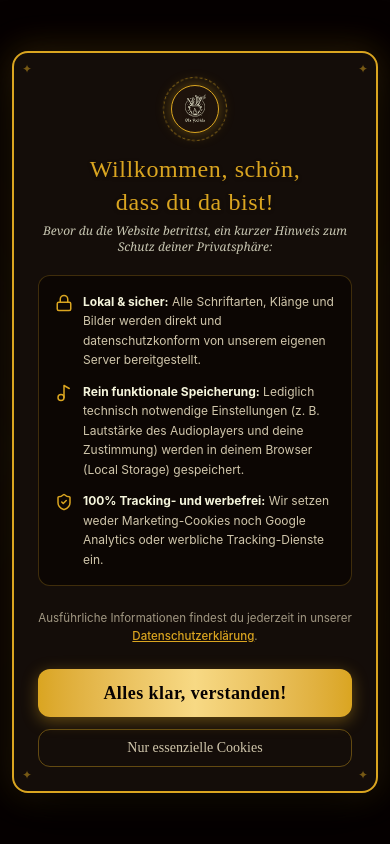
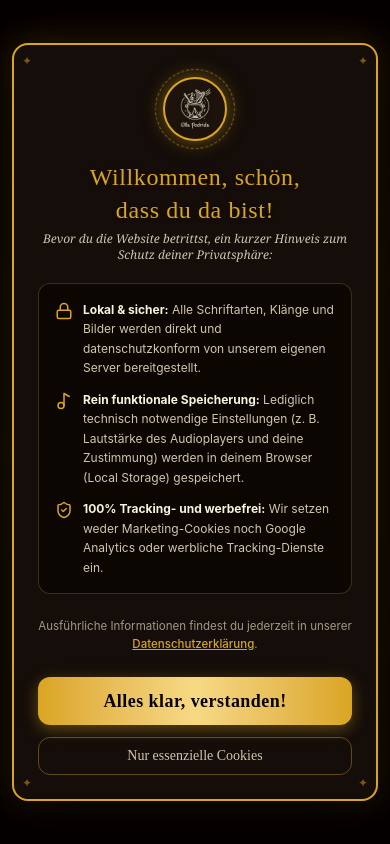
Before and after one commit to JanDennisBruening/olla-podrida-v1, a React (Vite) app: page / in a window 390 px wide. Shown: the top 844 px of the page. Built offline with nearby package versions, Linux system fonts and the light colour scheme; a web font is replaced by a local one.

Commit message:
v1.1.9: start music directly on CookieBanner 'Alles klar, verstanden!' click via GlobalAudioManager singleton; enlarge banner logo by 20%

```diff
--- a/package.json
+++ b/package.json
@@ -1,7 +1,7 @@
 {
   "name": "react-example",
   "private": true,
-  "version": "1.1.8",
+  "version": "1.1.9",
   "type": "module",
   "scripts": {
     "dev": "node node_modules/vite/bin/vite.js --port=3000 --host=0.0.0.0",
--- a/src/App.tsx
+++ b/src/App.tsx
@@ -25,29 +25,20 @@ export default function App() {
   const [archiveModalOpen, setArchiveModalOpen] = useState(false);
   const [presseModalOpen, setPresseModalOpen] = useState(false);
 
-  // Cookie consent state: if not yet accepted in this session, banner appears first and preloader waits
+  // Cookie consent & welcome state: presents the greeting banner on entry so user starts music on click
   const [hasConsent, setHasConsent] = useState(() => {
     if (typeof window !== 'undefined') {
       const urlParams = new URLSearchParams(window.location.search);
-      if (urlParams.has('cookie') || urlParams.has('banner') || urlParams.has('reset')) {
-        return false;
+      if (urlParams.has('skip_banner') || urlParams.has('nobanner')) {
+        return true;
       }
-      return sessionStorage.getItem('olla_cookie_consent_session') === 'true';
     }
     return false;
   });
 
   const handleAcceptCookies = () => {
     if (typeof window !== 'undefined') {
-      sessionStorage.setItem('olla_cookie_consent_session', 'true');
       localStorage.setItem('olla_cookie_consent', 'true');
-      // Direct trigger of audio playback inside the user's click gesture stack!
-      if (typeof (window as any).__ollaPlayAudio === 'function') {
-        try {
-          (window as any).__ollaPlayAudio();
-        } catch {}
-      }
-      window.dispatchEvent(new CustomEvent('olla-play-audio'));
     }
     setHasConsent(true);
   };
--- a/src/components/AudioPlayer.tsx
+++ b/src/components/AudioPlayer.tsx
@@ -1,108 +1,26 @@
-import React, { useState, useRef, useEffect } from 'react';
+import React, { useState, useEffect } from 'react';
 import { getAudioConfig } from '../data/siteContent';
+import { audioManager } from '../utils/audioManager';
 
 export const AudioPlayer: React.FC = () => {
   const config = getAudioConfig();
-  const [isPlaying, setIsPlaying] = useState(false);
-  const audioRef = useRef<HTMLAudioElement | null>(null);
+  const [isPlaying, setIsPlaying] = useState(audioManager.isPlaying());
 
-  const audioSrc = config.src || '';
-  const initialVolume = typeof config.volume === 'number' ? config.volume : 0.5;
   const buttonText = config.buttonText || '• Musik an / aus • Musik an / aus';
 
   useEffect(() => {
-    if (!config.enabled || !audioSrc.trim()) return;
-
-    const audio = audioRef.current;
-    if (!audio) return;
-
-    audio.volume = initialVolume;
-
-    const attemptPlay = () => {
-      if (!audioRef.current) return;
-      const promise = audioRef.current.play();
-      if (promise !== undefined) {
-        promise.then(() => {
-          setIsPlaying(true);
-        }).catch(() => {
-          // Playback blocked pending user engagement
-        });
-      }
-    };
-
-    // Expose globally so CookieBanner click can trigger playback synchronously
-    (window as any).__ollaPlayAudio = attemptPlay;
-    window.addEventListener('olla-play-audio', attemptPlay);
-
-    if (config.autoplay) {
-      // 1. Initial attempt
-      attemptPlay();
-
-      // 2. Retry on preloader events
-      window.addEventListener('preloader-finish', attemptPlay);
-      window.addEventListener('preloader-removed', attemptPlay);
-
-      // 3. Staggered retry timers right after preloader finishes
-      const t1 = setTimeout(attemptPlay, 600);
-      const t2 = setTimeout(attemptPlay, 1300);
-      const t3 = setTimeout(attemptPlay, 2000);
-
-      // 4. Any user gesture (including scroll, wheel, touch, click, pointerdown)
-      const events = ['click', 'touchstart', 'touchend', 'pointerdown', 'pointerup', 'keydown', 'wheel', 'scroll'] as const;
-
-      const onUserInteraction = () => {
-        attemptPlay();
-        if (audioRef.current && !audioRef.current.paused) {
-          events.forEach((ev) => window.removeEventListener(ev, onUserInteraction));
-        }
-      };
-
-      events.forEach((ev) => {
-        window.addEventListener(ev, onUserInteraction, { passive: true });
-      });
-
-      return () => {
-        delete (window as any).__ollaPlayAudio;
-        window.removeEventListener('olla-play-audio', attemptPlay);
-        window.removeEventListener('preloader-finish', attemptPlay);
-        window.removeEventListener('preloader-removed', attemptPlay);
-        clearTimeout(t1);
-        clearTimeout(t2);
-        clearTimeout(t3);
-        events.forEach((ev) => window.removeEventListener(ev, onUserInteraction));
-        if (audioRef.current) {
-          audioRef.current.pause();
-        }
-      };
-    }
-
-    return () => {
-      delete (window as any).__ollaPlayAudio;
-      window.removeEventListener('olla-play-audio', attemptPlay);
-      if (audioRef.current) {
-        audioRef.current.pause();
-      }
-    };
-  }, [audioSrc, config.autoplay, initialVolume]);
+    // Synchronize play state with global audio manager
+    const unsubscribe = audioManager.subscribe((playing) => {
+      setIsPlaying(playing);
+    });
+    return () => unsubscribe();
+  }, []);
 
   const togglePlay = () => {
-    const audio = audioRef.current;
-    if (!audio) return;
-
-    if (isPlaying) {
-      audio.pause();
-      setIsPlaying(false);
-    } else {
-      audio.play().then(() => {
-        setIsPlaying(true);
-      }).catch((err) => {
-        console.warn('Playback error:', err);
-        setIsPlaying(false);
-      });
-    }
+    audioManager.toggle();
   };
 
-  if (!config.enabled || !audioSrc.trim()) {
+  if (!config.enabled) {
     return null;
   }
 
@@ -110,20 +28,6 @@ export const AudioPlayer: React.FC = () => {
     <div
       className="audio-player fixed bottom-4 right-4 sm:bottom-6 sm:right-6 md:bottom-8 md:right-8 z-[10030] select-none"
     >
-      <audio
-        ref={audioRef}
-        src={audioSrc}
-        preload="auto"
-        onPlay={() => setIsPlaying(true)}
-        onPause={() => setIsPlaying(false)}
-        onEnded={() => {
-          setIsPlaying(false);
-          if (audioRef.current) {
-            audioRef.current.currentTime = 0;
-          }
-        }}
-      />
-
       <button
         type="button"
         onClick={togglePlay}
@@ -138,7 +42,7 @@ export const AudioPlayer: React.FC = () => {
           }`}
         />
 
-        {/* Circular Curved SVG Text "MUSIK AN / AUS" - Rotates continuously to signal interactivity, spins with energy when playing */}
+        {/* Circular Curved SVG Text "MUSIK AN / AUS" - Rotates continuously, spins faster with energy when playing */}
         <svg
           className="absolute inset-0 w-full h-full pointer-events-none origin-center"
           style={{
--- a/src/components/CookieBanner.tsx
+++ b/src/components/CookieBanner.tsx
@@ -1,5 +1,6 @@
 import React, { useState } from 'react';
 import { getAssets } from '../data/siteContent';
+import { audioManager } from '../utils/audioManager';
 import { ShieldCheck, Music2, Lock } from 'lucide-react';
 
 interface CookieBannerProps {
@@ -12,15 +13,17 @@ export const CookieBanner: React.FC<CookieBannerProps> = ({ onAccept, onOpenPriv
   const [isClosing, setIsClosing] = useState(false);
 
   const handleAccept = () => {
-    // 1. Instantly unlock audio playback inside the synchronous user activation gesture!
-    if (typeof (window as any).__ollaPlayAudio === 'function') {
-      try {
-        (window as any).__ollaPlayAudio();
-      } catch {}
-    }
-    window.dispatchEvent(new CustomEvent('olla-play-audio'));
+    // 1. Immediately start audio playback synchronously inside the user's direct click gesture!
+    audioManager.play();
 
-    // 2. Smoothly animate closure
+    // 2. Smoothly animate closure and notify parent
+    setIsClosing(true);
+    setTimeout(() => {
+      onAccept();
+    }, 350);
+  };
+
+  const handleEssential = () => {
     setIsClosing(true);
     setTimeout(() => {
       onAccept();
@@ -48,11 +51,16 @@ export const CookieBanner: React.FC<CookieBannerProps> = ({ onAccept, onOpenPriv
         <div className="absolute bottom-2 left-2 text-[#DAA520]/50 text-xs pointer-events-none">✦</div>
         <div className="absolute bottom-2 right-2 text-[#DAA520]/50 text-xs pointer-events-none">✦</div>
 
-        {/* Ornate Header with Emblem */}
+        {/* Ornate Header with Enlarged Logo Emblem (+20% for optimal recognition) */}
         <div className="flex flex-col items-center text-center mb-5">
-          <div className="relative w-16 h-16 sm:w-20 sm:h-20 mb-3 flex items-center justify-center">
-            <div className="absolute inset-0 rounded-full border border-dashed border-[#DAA520]/60 animate-spin" style={{ animationDuration: '30s' }} />
-            <div className="w-12 h-12 sm:w-16 sm:h-16 rounded-full bg-[#1e130c] border border-[#DAA520] p-1.5 shadow-[0_0_15px_rgba(218,165,32,0.4)] flex items-center justify-center">
+          <div className="relative w-20 h-20 sm:w-24 sm:h-24 mb-3 flex items-center justify-center">
+            {/* Spinning antique dashed outer circle */}
+            <div
+              className="absolute inset-0 rounded-full border border-dashed border-[#DAA520]/60 animate-spin"
+              style={{ animationDuration: '30s' }}
+            />
+            {/* Inner illuminated medallion container */}
+            <div className="w-16 h-16 sm:w-20 sm:h-20 rounded-full bg-[#1e130c] border-2 border-[#DAA520] p-1.5 shadow-[0_0_20px_rgba(218,165,32,0.5)] flex items-center justify-center">
               <img
                 src={assets.footerSeal}
                 alt="Ensemble Olla Podrida"
@@ -105,7 +113,7 @@ export const CookieBanner: React.FC<CookieBannerProps> = ({ onAccept, onOpenPriv
           </button>.
         </p>
 
-        {/* Action Buttons */}
+        {/* Action Buttons: "Alles klar, verstanden!" plays music immediately */}
         <div className="flex flex-col sm:flex-row items-center justify-center gap-3">
           <button
             type="button"
@@ -116,7 +124,7 @@ export const CookieBanner: React.FC<CookieBannerProps> = ({ onAccept, onOpenPriv
           </button>
           <button
             type="button"
-            onClick={handleAccept}
+            onClick={handleEssential}
             className="w-full sm:w-auto py-2 sm:py-2.5 px-4 rounded-xl border border-[#DAA520]/40 text-[#D1C7AC] hover:text-[#F5F5DC] hover:border-[#DAA520] font-macondo text-sm transition-all cursor-pointer text-center"
           >
             Nur essenzielle Cookies
--- /dev/null
+++ b/src/utils/audioManager.ts
@@ -0,0 +1,130 @@
+import { getAudioConfig } from '../data/siteContent';
+
+type AudioStateListener = (isPlaying: boolean) => void;
+
+class GlobalAudioManager {
+  private audio: HTMLAudioElement | null = null;
+  private listeners: Set<AudioStateListener> = new Set();
+  private isInitialized = false;
+
+  private initAudio(): HTMLAudioElement | null {
+    if (typeof window === 'undefined') return null;
+
+    if (!this.audio) {
+      const config = getAudioConfig();
+      const src = config.src || '';
+      if (!src.trim()) return null;
+
+      const audio = new Audio();
+      audio.src = src;
+      audio.preload = 'auto';
+      audio.loop = true;
+      audio.volume = typeof config.volume === 'number' ? config.volume : 0.4;
+
+      audio.addEventListener('play', () => this.notify(true));
+      audio.addEventListener('pause', () => this.notify(false));
+      audio.addEventListener('ended', () => this.notify(false));
+      audio.addEventListener('error', (e) => {
+        console.warn('Audio playback error:', e);
+        this.notify(false);
+      });
+
+      this.audio = audio;
+      this.isInitialized = true;
+    }
+
+    return this.audio;
+  }
+
+  public subscribe(listener: AudioStateListener): () => void {
+    this.listeners.add(listener);
+    if (this.audio) {
+      listener(!this.audio.paused);
+    } else {
+      listener(false);
+    }
+    return () => {
+      this.listeners.delete(listener);
+    };
+  }
+
+  private notify(isPlaying: boolean) {
+    this.listeners.forEach((listener) => {
+      try {
+        listener(isPlaying);
+      } catch (err) {
+        console.error('Audio listener error:', err);
+      }
+    });
+  }
+
+  /**
+   * Starts playback synchronously within a user gesture.
+   */
+  public play(): Promise<boolean> {
+    const audio = this.initAudio();
+    if (!audio) return Promise.resolve(false);
+
+    // Ensure volume is set
+    const config = getAudioConfig();
+    if (typeof config.volume === 'number') {
+      audio.volume = config.volume;
+    }
+
+    try {
+      const promise = audio.play();
+      if (promise !== undefined) {
+        return promise
+          .then(() => {
+            this.notify(true);
+            return true;
+          })
+          .catch((err) => {
+            console.warn('Audio play request blocked or failed:', err);
+            this.notify(false);
+            return false;
+          });
+      }
+      this.notify(true);
+      return Promise.resolve(true);
+    } catch (err) {
+      console.warn('Direct audio play exception:', err);
+      return Promise.resolve(false);
+    }
+  }
+
+  public pause() {
+    if (!this.audio) return;
+    try {
+      this.audio.pause();
+    } catch (err) {
+      console.warn('Audio pause error:', err);
+    }
+    this.notify(false);
+  }
+
+  public toggle(): Promise<boolean> {
+    const audio = this.initAudio();
+    if (!audio) return Promise.resolve(false);
+
+    if (audio.paused) {
+      return this.play();
+    } else {
+      this.pause();
+      return Promise.resolve(false);
+    }
+  }
+
+  public isPlaying(): boolean {
+    return !!(this.audio && !this.audio.paused);
+  }
+}
+
+export const audioManager = new GlobalAudioManager();
+
+if (typeof window !== 'undefined') {
+  (window as any).__ollaAudioManager = audioManager;
+  (window as any).__ollaPlayAudio = () => audioManager.play();
+  (window as any).__ollaPauseAudio = () => audioManager.pause();
+  (window as any).__ollaToggleAudio = () => audioManager.toggle();
+}
```
Also changed, not shown: 1 other file (tests, documents, lock files or other folders).
